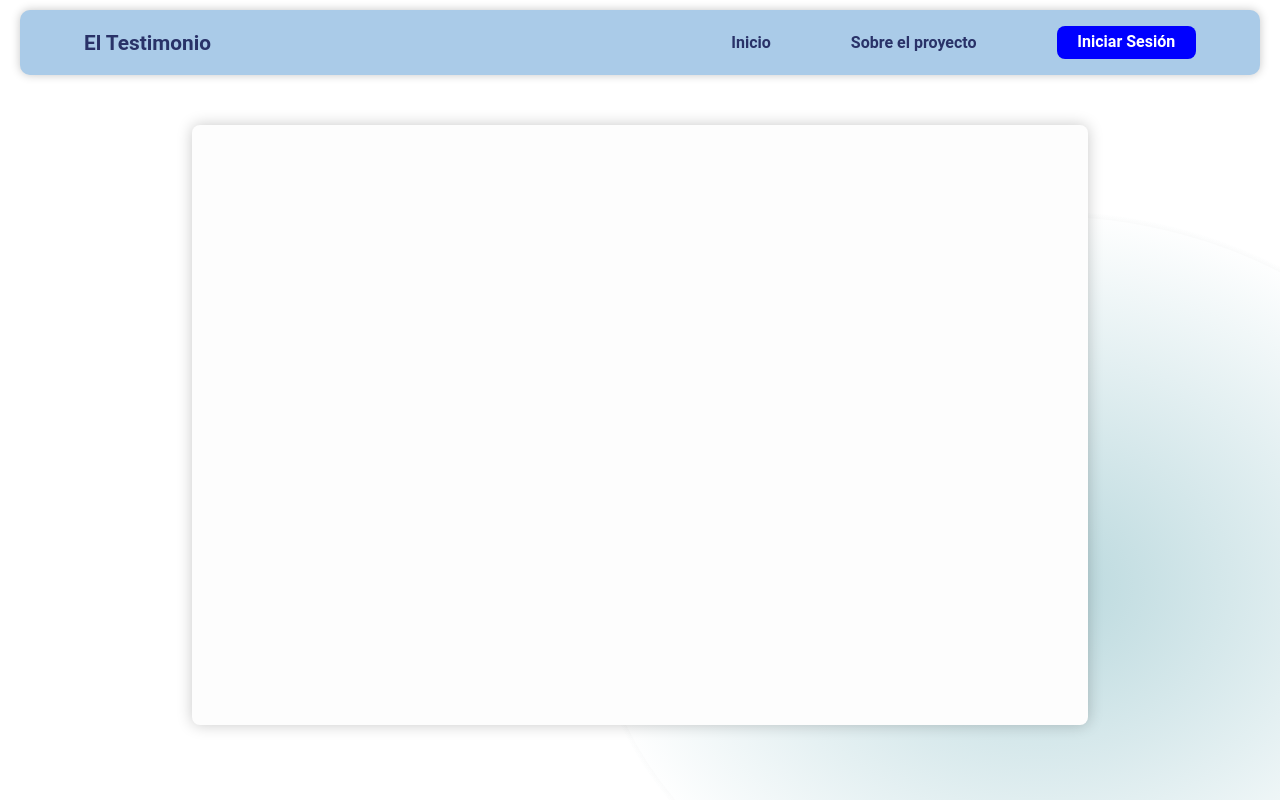
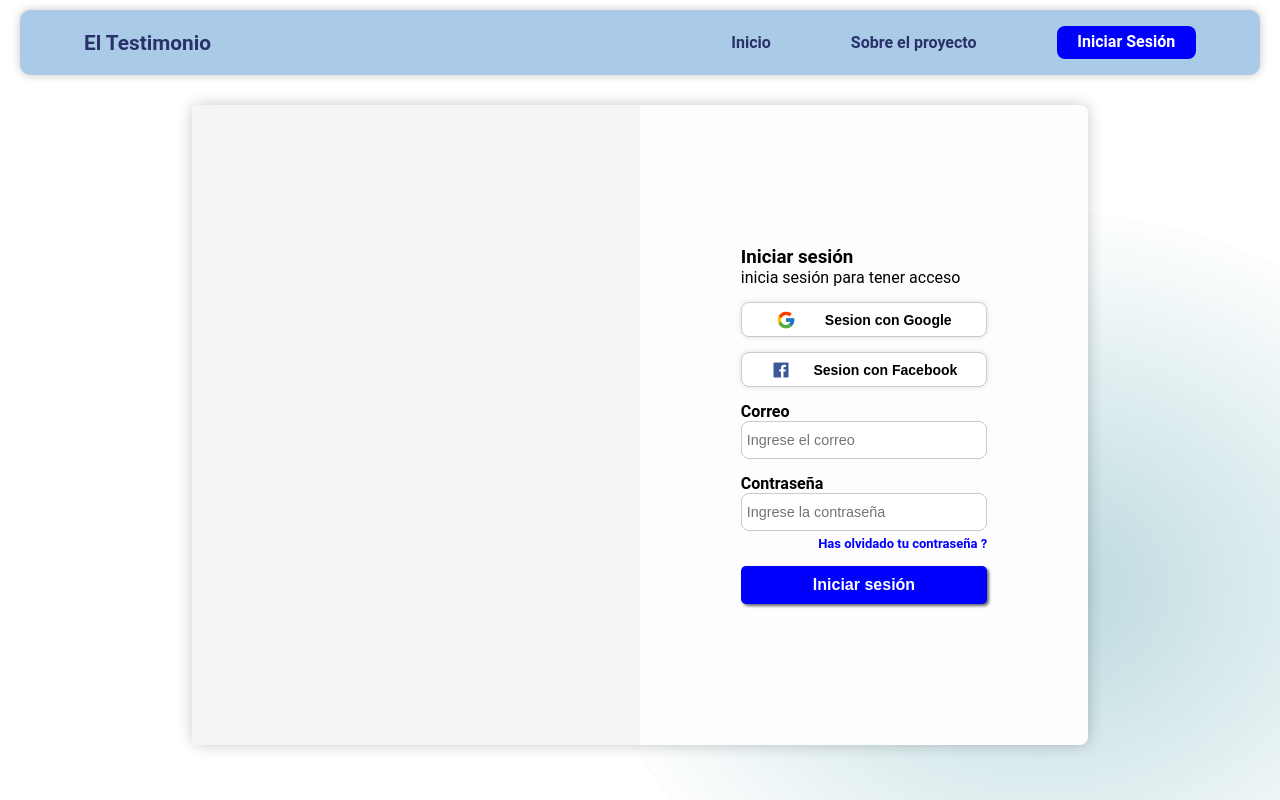
Before and after one commit to cuadros-code/reparacion-victimas, a Next.js app: page /auth in a window 1280 px wide. Built offline with nearby package versions, Linux system fonts and the light colour scheme.

Commit message:
creando formulario de iniciar sesion

```diff
--- /dev/null
+++ b/components/IconButton.tsx
@@ -0,0 +1,35 @@
+import { FcGoogle } from "react-icons/fc";
+import { IoLogoFacebook } from "react-icons/io";
+
+import styles from './styles/IconButtons.module.css'
+
+type Icon = 'google'  |
+            'facebook'|
+            'twitter' |
+            'github'
+
+interface IconButtonProps extends React.HTMLAttributes<HTMLButtonElement> {
+  children: React.ReactNode;
+  icon: Icon;
+}
+
+const IconButton = ({ children, icon, ...rest }: IconButtonProps) => {
+
+  const RenderIcon = () => {
+    switch (icon) {
+      case 'google':
+        return <FcGoogle size={20} />
+      case 'facebook':
+        return <IoLogoFacebook size={20} color="#3b5998"/>
+      default:  return <FcGoogle />
+    }
+  }
+
+  return (
+    <button className={styles.iconButton} {...rest} >
+      <RenderIcon /> {children}
+    </button>
+  )
+}
+
+export default IconButton
--- a/components/PrimaryButton.tsx
+++ b/components/PrimaryButton.tsx
@@ -1,20 +1,17 @@
 import { ReactNode } from "react"
 import styles from './styles/Buttons.module.css'
 
-interface ButtonProps {
+interface ButtonProps extends React.ButtonHTMLAttributes<HTMLButtonElement> {
   children: ReactNode;
-  onClick?: () => void;
 }
 
 const PrimaryButton = ( props: ButtonProps ) => {
-
-  const { children, onClick } = props;
-
   return (
     <button
       className={styles.primary_button}
+      {...props}
     >
-      {children}
+      {props.children}
     </button>
   )
 }
--- /dev/null
+++ b/components/TextField.tsx
@@ -0,0 +1,16 @@
+import styles from './styles/TextField.module.css'
+
+interface Props extends React.InputHTMLAttributes<HTMLInputElement> {
+  label?: string
+}
+
+const TextFiled = ( props : Props ) => {
+  return (
+    <div className={styles.content}>
+      <strong>{props.label}</strong>
+      <input className={styles.textField} {...props} />
+    </div>
+  )
+}
+
+export default TextFiled
--- a/components/styles/Buttons.module.css
+++ b/components/styles/Buttons.module.css
@@ -1,5 +1,6 @@
 
 .primary_button {
+  width: 100%;
   background-color: var(--primary-color);
   color: white;
   padding: 10px 20px;
--- /dev/null
+++ b/components/styles/IconButtons.module.css
@@ -0,0 +1,17 @@
+.iconButton{
+  background-color: white;
+  border: 1px solid #ccc;
+  width: 100%;
+  height: 35px;
+  border-radius: 8px;
+  font-size: 14px;
+  font-weight: bold;
+  display: flex;
+  justify-content: center;
+  align-items: center;
+  justify-content: space-evenly;
+  cursor: pointer;
+  margin-bottom: 15px;
+  box-shadow: 0px 0px 5px rgba(0,0,0,0.125);
+  transition: all 0.2s ease-in-out;
+}
--- /dev/null
+++ b/components/styles/TextField.module.css
@@ -0,0 +1,12 @@
+
+.content{
+  margin-bottom: 15px;
+}
+.textField{
+  height: 38px;
+  font-size: 0.9rem;
+  width: 100%;
+  border: 1px solid #ccc;
+  border-radius:  8px;
+  padding-left: 5px;
+}
--- a/package.json
+++ b/package.json
@@ -13,6 +13,7 @@
     "react": "17.0.2",
     "react-dom": "17.0.2",
     "react-hook-form": "^7.21.0",
+    "react-icons": "^4.3.1",
     "yup": "^0.32.11"
   },
   "devDependencies": {
--- a/pages/auth.tsx
+++ b/pages/auth.tsx
@@ -1,16 +1,40 @@
+import Link from 'next/link';
+import IconButton from 'components/IconButton'
 import styles from '../styles/Auth.module.css'
+import TextField from '../components/TextField';
+import PrimaryButton from 'components/PrimaryButton';
 
 const auth = () => {
   return (
     <div className={styles.content} >
       <div className={styles.content_form} >
-        <div>
+        <div className={styles.info}>
 
         </div>
-        <div>
-          <form>
+        <div className={styles.form}>
+          <div className={styles.center}>
+            <h3>Iniciar sesión</h3>
+            <p>inicia sesión para tener acceso </p>
+            <IconButton icon='google'>
+              Sesion con Google
+            </IconButton>
+            <IconButton icon='facebook'>
+              Sesion con Facebook
+            </IconButton>
 
-          </form>
+            <form>
+              <TextField label='Correo' placeholder='Ingrese el correo'/>
+              <TextField label='Contraseña' placeholder='Ingrese la contraseña' type='password'/>
+              <div className={styles.linkPass}>
+                <Link href='/'>
+                  <a>Has olvidado tu contraseña ?</a>
+                </Link>
+              </div>
+              <PrimaryButton>
+                Iniciar sesión
+              </PrimaryButton>
+            </form>
+          </div>
         </div>
       </div>
     </div>
--- a/styles/Auth.module.css
+++ b/styles/Auth.module.css
@@ -19,6 +19,42 @@
   background-color: #fdfdfd;
   width: 70vw;
   box-shadow: 0px 0px 15px rgba(0, 0, 0, 0.215);
-  height: 75vh;
+  height: 80vh;
   border-radius: 8px;
+
+  display: grid;
+  grid-template-columns: 1fr 1fr;
 }
+
+.info{
+  background-color: whitesmoke;
+}
+
+.form{
+  display: flex;
+  flex-direction: column;
+  justify-content: center;
+  align-items: center;
+}
+
+.center{
+  width: 55%;
+}
+
+.center h3{
+  margin: 0px;
+}
+.center p{
+  margin: 0px;
+  margin-bottom: 15px;
+}
+
+.linkPass{
+  width: 100%;
+  text-align: end;
+  font-size: 13px;
+  margin-top: -10px;
+  color: var(--primary-color);
+  font-weight: bold;
+  margin-bottom: 15px
+}
```
Also changed, not shown: 1 other file (tests, documents, lock files or other folders).
